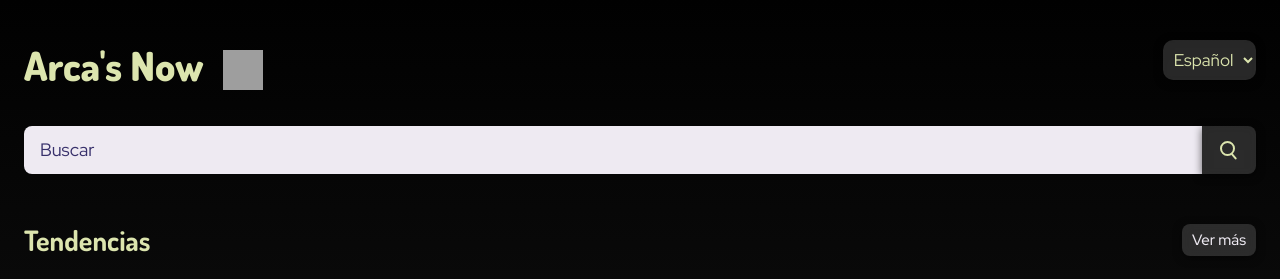
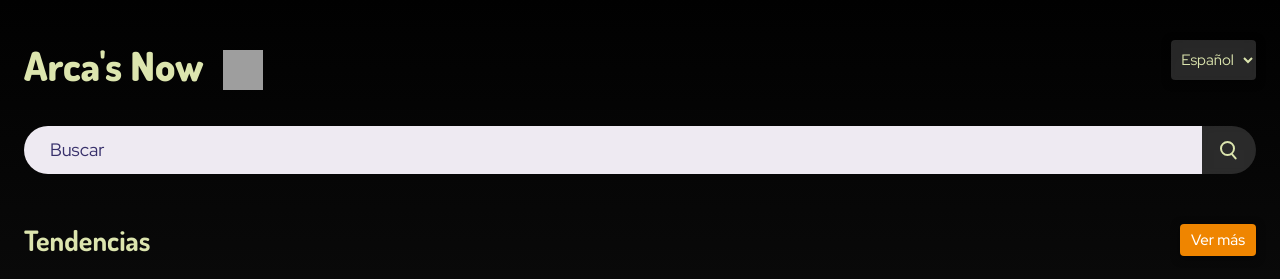
Before and after one commit to ErTrumpeter/API-Rest-Movie-App-Project, a website: page index.html in a window 1280 px wide. Shown: the top 279 px of the page. Drawn offline with nearby package versions, Linux system fonts and the light colour scheme; no server answers; grey boxes are pictures that could not be loaded.

Commit message:
Modificaciones

```diff
--- a/src/main.js
+++ b/src/main.js
@@ -35,7 +35,7 @@ const languages = [
     {
         "iso_639_1": "fr",
         "english_name": "French",
-        "name": "français"
+        "name": "Français"
     },
     {
         "iso_639_1": "de",
--- a/styles/app.css
+++ b/styles/app.css
@@ -170,7 +170,7 @@ button:hover {
   display: flex;
   align-items: center;
   justify-content: space-between;
-  position: relative;
+  /* position: relative; */
   flex-wrap: wrap;
 }
 
@@ -236,13 +236,13 @@ button:hover {
 
 .header-title .select-language {
   border: none;
-  border-radius: 10px;
+  border-radius: 4px;
   background-color: rgba(255, 255, 255, .15);
   backdrop-filter: blur(5px);
-  max-width: 100px;
+  max-width: 90px;
   height: 40px;
   color: #DCE5AE;
-  font-size: 17px;
+  font-size: 15px;
   font-family: var(--font-family-text);
   text-align: center;
   box-shadow: 0 2px 8px rgba(0, 0, 0, 0.6);
@@ -305,16 +305,18 @@ button:hover {
 .header-searchForm input {
   height: 48px;
   width: 100%;
-  border-top-left-radius: 8px;
-  border-bottom-left-radius: 8px;
+  padding-left: 26px;
+  border-top-left-radius: 50px;
+  border-bottom-left-radius: 50px;
+  color: #010101;
 }
 .header-searchForm button {
   width: 56px;
   height: 48px;
-  border-top-right-radius: 8px;
-  border-bottom-right-radius: 8px;
+  border-top-right-radius: 50px;
+  border-bottom-right-radius: 50px;
   position: relative;
-  box-shadow: 0 2px 8px rgba(0, 0, 0, 0.6);
+  /* box-shadow: 0 2px 8px rgba(0, 0, 0, 0.6); */
 }
 
 #circle-search {
@@ -351,11 +353,16 @@ button:hover {
 }
 
 .trendingPreview-btn {
-  border-radius: 8px;
+  border-radius: 4px;
   height: 32px;
-  width: 74px;
+  width: 76px;
   font-size: 14px;
+  background-color: #eF8500;
+  color: white;
   box-shadow: 0 2px 8px rgba(0, 0, 0, 0.5);
+}
+.trendingPreview-btn:hover {
+  background-color: #fFa500;
 }
 
 .trendingPreview-movieList,
@@ -417,10 +424,10 @@ button:hover {
   text-overflow: ellipsis;
 }
 
-.category-title::before {
+/* .category-title::before {
   content: '••••';
   color: transparent;
-  /* TODO: cambiar color por ID de la categoría */
+  /* TODO: cambiar color por ID de la categoría */ /*
   background-color: var(--idColor);
   border-radius: 8px;
   margin-right: 8px;
@@ -445,7 +452,7 @@ button:hover {
 #id10770 { --idColor: var(--red); }
 #id53 { --idColor: var(--green); }
 #id10752 { --idColor: var(--lightBlue); }
-#id37 { --idColor: var(--darkBlue); }
+#id37 { --idColor: var(--darkBlue); } */
 
 
 /* Generic List (search, trending & category) */
@@ -565,7 +572,7 @@ footer {
   justify-content: center;
   align-items: center;
   font-size: 15px;
-  border-top: 2px solid rgba(255, 255, 255, .15);
+  border-top: 1px solid #eF8500;
   backdrop-filter: blur(5px);
   width: 100%;
   /* position: absolute;
```
